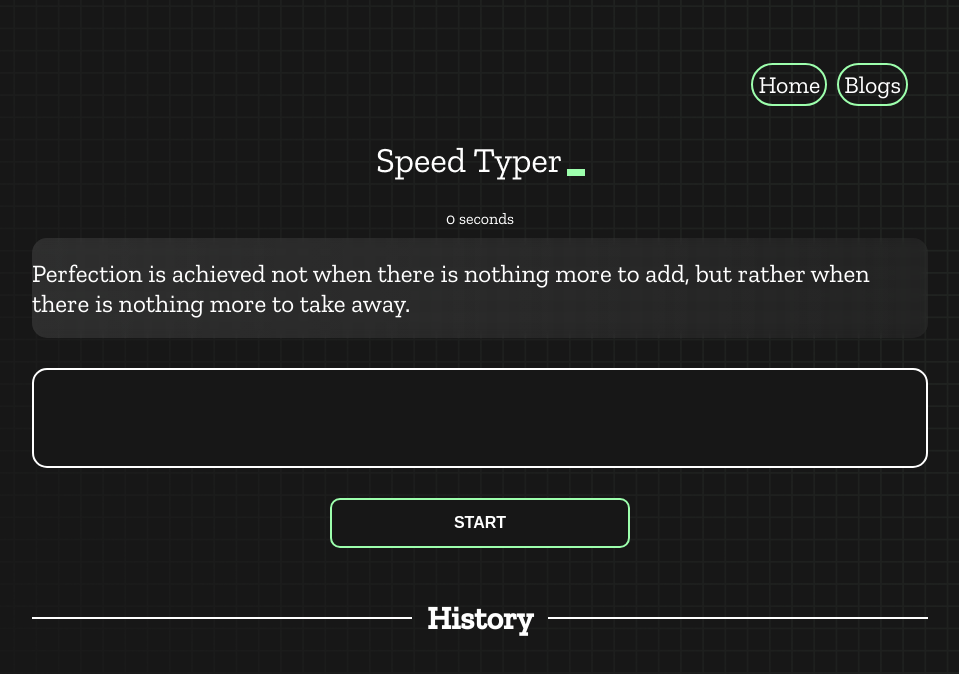
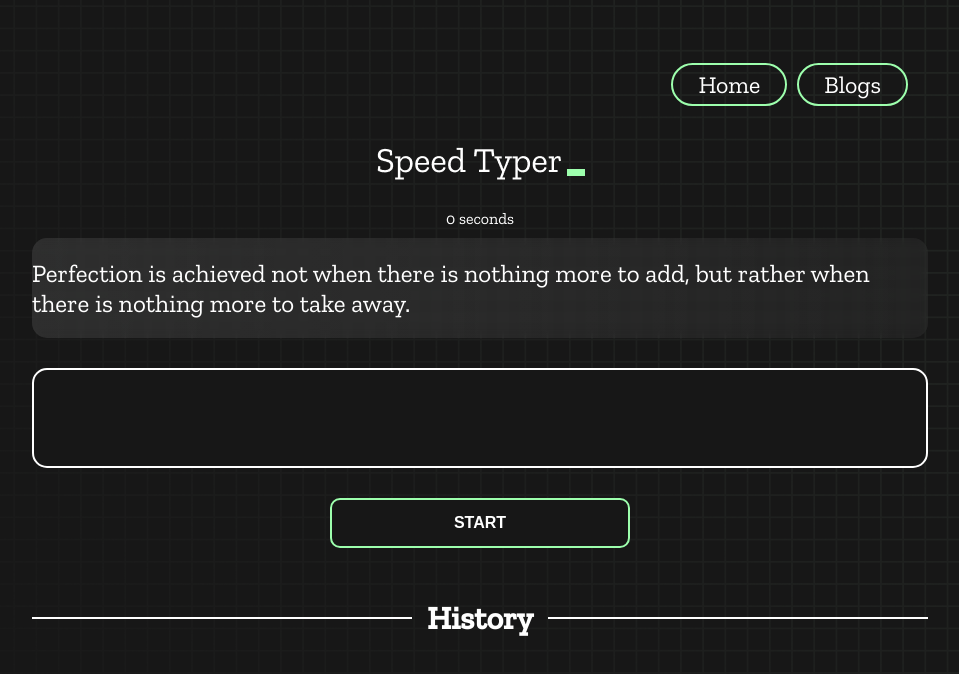
Before and after one commit to iratul010/monster-debug, a plain HTML site: page index.html in a window 1280 px wide. Shown: the whole page, without its empty margins (160-1119 px from the left). Drawn offline with nearby package versions, Linux system fonts and the light colour scheme.

Commit message:
btn-update

```diff
--- a/index.html
+++ b/index.html
@@ -15,8 +15,12 @@
     <header>
       <div class="nav box-container">
         <ul class="ul">
-          <li><a class="nav-btn" href="">Home</a></li>
-          <li><a class="nav-btn" href="/blog.html">Blogs</a></li>
+          <li>
+            <a class="nav-btn" href="/index.html"> <span class="link-span">Home</span></a>
+          </li>
+          <li>
+            <a class="nav-btn" href="/blog.html"> <span class="link-span">Blogs</span></a>
+          </li>
         </ul>
       </div>
     </header>
--- a/styles.css
+++ b/styles.css
@@ -191,7 +191,9 @@ button {
   background-color: white;
   color: black;
 }
-
+.link-span {
+  padding: 20px;
+}
 .nav-btn {
   font-size: 24px;
 
```
Also changed, not shown: blog.html (+6 -2 lines).
